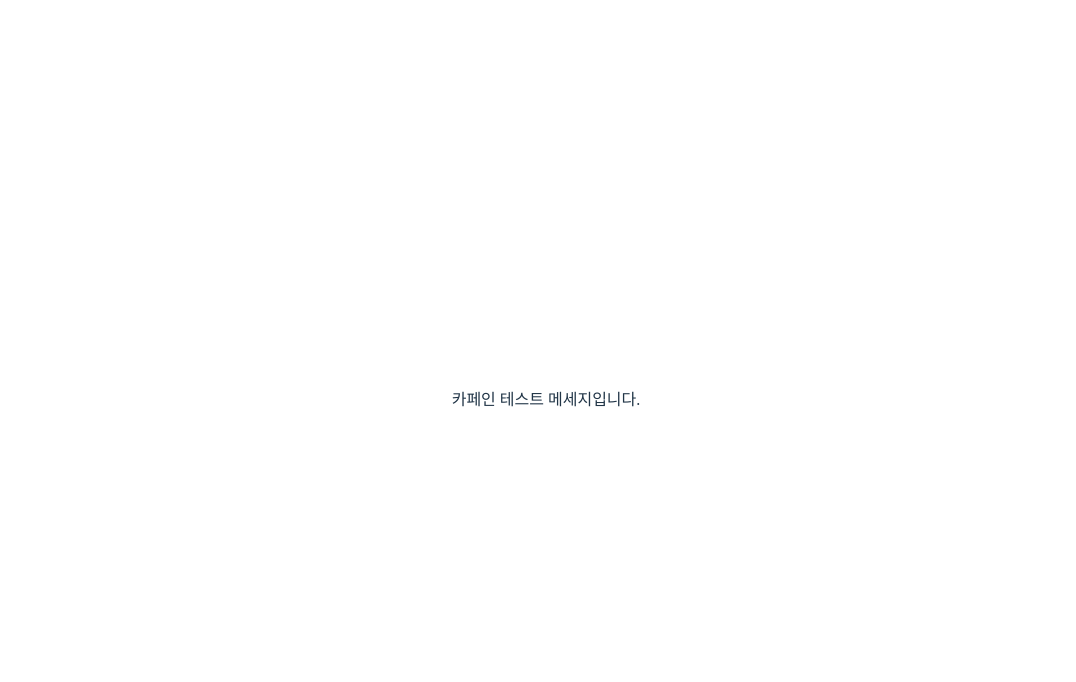
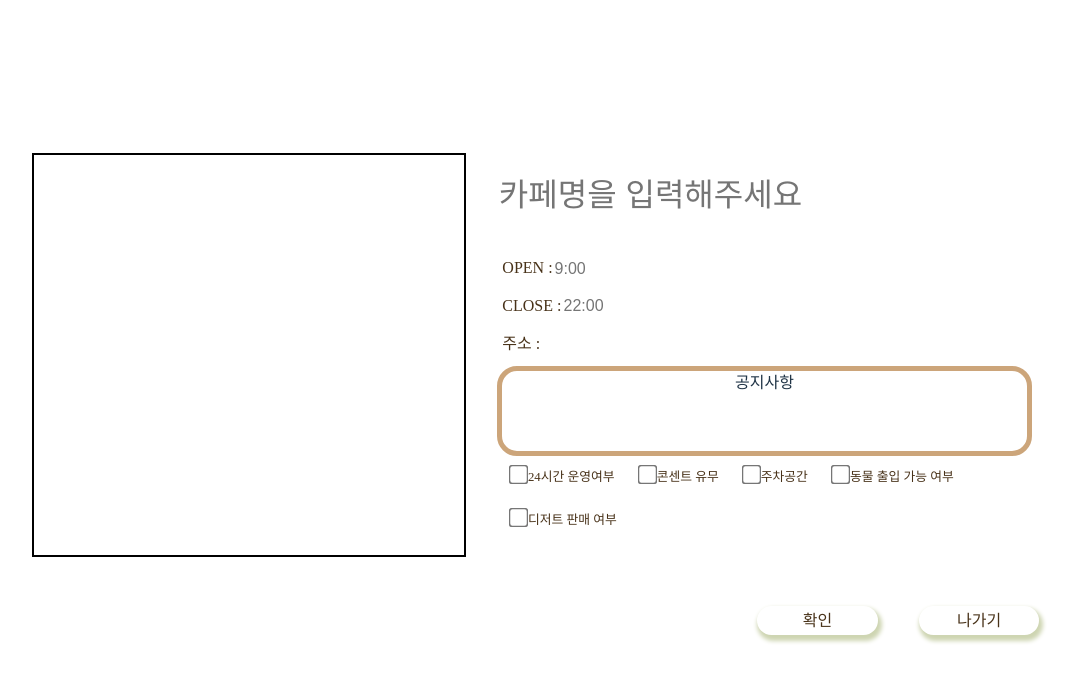
Before and after one commit to codestates-seb/seb44_main_034, a React (Vite) app in the folder client/: page / in a window 1280 px wide. Shown: the top 682 px of the page, without its empty margins (94-1170 px from the left). Built offline with nearby package versions, Linux system fonts and the light colour scheme; a web font is replaced by a local one.

Commit message:
feat: 카페 정보 추가 페이지 디자인 및 컴포넌트 구현 (2023.07.05 배정빈)

```diff
--- a/client/src/App.tsx
+++ b/client/src/App.tsx
@@ -1,23 +1,17 @@
-import { useState } from 'react'
-import { QueryClient, QueryClientProvider } from "react-query";
-import './App.css'
-import {
-  RecoilRoot,
-} from 'recoil';
-
+import { QueryClient, QueryClientProvider } from 'react-query';
+import './App.css';
+import { RecoilRoot } from 'recoil';
+import AddCafeInfoPage from './pages/AddCafeInfoPage';
 const queryClient = new QueryClient();
 
 function App() {
-
   return (
     <QueryClientProvider client={queryClient}>
-    <RecoilRoot>
-      <div>
-        카페인 테스트 메세지입니다.
-      </div>
-    </RecoilRoot>
+      <RecoilRoot>
+        <AddCafeInfoPage />
+      </RecoilRoot>
     </QueryClientProvider>
-  )
+  );
 }
 
-export default App
+export default App;
--- /dev/null
+++ b/client/src/components/cafe/CafeInfo.tsx
@@ -0,0 +1,170 @@
+import styled from 'styled-components';
+import { COLOR_1 } from '../../common/common';
+import { FONT_SIZE_2 } from '../../common/common';
+
+const facility = [
+  { id: 'isOpenAllTime', name: '24시간 운영여부' },
+  { id: 'isChargingAvailable', name: '콘센트 유무' },
+  { id: 'hasParking', name: '주차공간' },
+  { id: 'isPetFriendly', name: '동물 출입 가능 여부' },
+  { id: 'hasDessert', name: '디저트 판매 여부' },
+];
+
+const CafeInfo = () => {
+  return (
+    <S.MainDiv>
+      <S.AddImageDiv></S.AddImageDiv>
+      <S.AddCafeInfoDiv>
+        <S.CafeName type='text' placeholder='카페명을 입력해주세요' />
+        <S.CafeInputLabel>
+          OPEN :
+          <CafeBusinessHours type='text' placeholder='9:00' />
+        </S.CafeInputLabel>
+        <S.CafeInputLabel>
+          CLOSE :
+          <CafeBusinessHours type='text' placeholder='22:00' />
+        </S.CafeInputLabel>
+        <S.CafeInputLabel>
+          주소 :
+          <CafeAddress type='text' />
+        </S.CafeInputLabel>
+        <S.CafeNoticeDiv>
+          공지사항
+          <CafeNotice type='text' />
+        </S.CafeNoticeDiv>
+        <S.CafeFacilityDiv>
+          {facility.map((item) => (
+            <S.CafeFacilitySpan>
+              <S.CafeFacility type='checkbox' value={item.id} />
+              {item.name}
+            </S.CafeFacilitySpan>
+          ))}
+        </S.CafeFacilityDiv>
+      </S.AddCafeInfoDiv>
+    </S.MainDiv>
+  );
+};
+const S = {
+  MainDiv: styled.div`
+    display: flex;
+    justify-content: center; /* 수평 가운데 정렬 */
+    align-items: center;
+
+    flex-direction: row;
+    @media screen and (max-width: 500px) {
+      flex-direction: column;
+      justify-content: flex-start;
+    }
+  `,
+  AddImageDiv: styled.div`
+    width: 35vw;
+    height: 50vh;
+    border: 2px solid ${COLOR_1.black};
+    margin-right: 2%;
+    @media screen and (max-width: 500px) {
+      width: 80vw;
+      height: 23vh;
+      margin-top: 10%;
+      margin-bottom: 5%;
+    }
+  `,
+  AddCafeInfoDiv: styled.div`
+    width: 45vw;
+    height: 50vh;
+    padding: 1%;
+
+    @media screen and (max-width: 500px) {
+      width: 80vw;
+      height: 50vh;
+    }
+  `,
+  InputBase: styled.input`
+    outline: none;
+    border: none;
+    font-size: ${FONT_SIZE_2.normal_3};
+    &:hover {
+      outline: auto;
+    }
+  `,
+  CafeName: styled.input`
+    width: 100%;
+    height: 20%;
+    outline: none;
+    border: none;
+    margin-bottom: 2%;
+    &:hover {
+      outline: auto;
+    }
+    font-size: ${FONT_SIZE_2.big_2};
+    @media screen and (max-width: 500px) {
+      height: 10%;
+    }
+  `,
+  CafeInputLabel: styled.div`
+    width: 100%;
+    height: 8%;
+    margin: 1%;
+    color: ${COLOR_1.dark_brown};
+    font-size: ${FONT_SIZE_2.normal_3};
+    text-align: start;
+  `,
+  CafeNoticeDiv: styled.div`
+    width: 95%;
+    height: 20%;
+    min-height: 20%;
+    border: 5px solid ${COLOR_1.dark_sand};
+    border-radius: 20px;
+    @media screen and (max-width: 500px) {
+      height: 10%;
+    }
+  `,
+  CafeFacilityDiv: styled.div`
+    display: flex;
+    flex-wrap: wrap;
+    white-space: nowrap;
+  `,
+  CafeFacilitySpan: styled.span`
+    padding: 2%;
+    color: ${COLOR_1.dark_brown};
+    font-size: ${FONT_SIZE_2.normal_2};
+    @media screen and (max-width: 500px) {
+      display: block;
+      text-align: start;
+    }
+  `,
+  CafeFacility: styled.input`
+    transform: scale(1.5);
+    font-size: ${FONT_SIZE_2.normal_4};
+    margin-top: 1%;
+    &:hover {
+      cursor: pointer;
+    }
+  `,
+};
+const CafeBusinessHours = styled(S.InputBase)`
+  width: 20%;
+  height: 90%;
+  @media screen and (max-width: 500px) {
+    width: 30%;
+    height: 50%;
+  }
+`;
+const CafeAddress = styled(S.InputBase)`
+  width: 80%;
+  height: 90%;
+  @media screen and (max-width: 500px) {
+    width: 80%;
+    height: 50%;
+  }
+`;
+const CafeNotice = styled(S.InputBase)`
+  width: 90%;
+  height: 50%;
+  margin: 1%;
+  display: block;
+  margin: auto;
+  @media screen and (max-width: 500px) {
+    height: 50%;
+  }
+`;
+export default CafeInfo;
--- /dev/null
+++ b/client/src/pages/AddCafeInfoPage.tsx
@@ -0,0 +1,30 @@
+import styled from 'styled-components';
+import CafeInfo from '../components/cafe/CafeInfo';
+import { ConfirmBtn } from '../common/button/button';
+const AddCafeInfoPage = () => {
+  return (
+    <S.Container>
+      <CafeInfo />
+      <S.ButtonDiv>
+        <ConfirmBtn>확인</ConfirmBtn>
+        <ConfirmBtn>나가기</ConfirmBtn>
+      </S.ButtonDiv>
+    </S.Container>
+  );
+};
+const S = {
+  Container: styled.div`
+    display: flex;
+    flex-direction: column;
+  `,
+  ButtonDiv: styled.div`
+    display: flex;
+    justify-content: end;
+    margin-top: 2%;
+
+    @media screen and (max-width: 500px) {
+      justify-content: center;
+    }
+  `,
+};
+export default AddCafeInfoPage;
```
